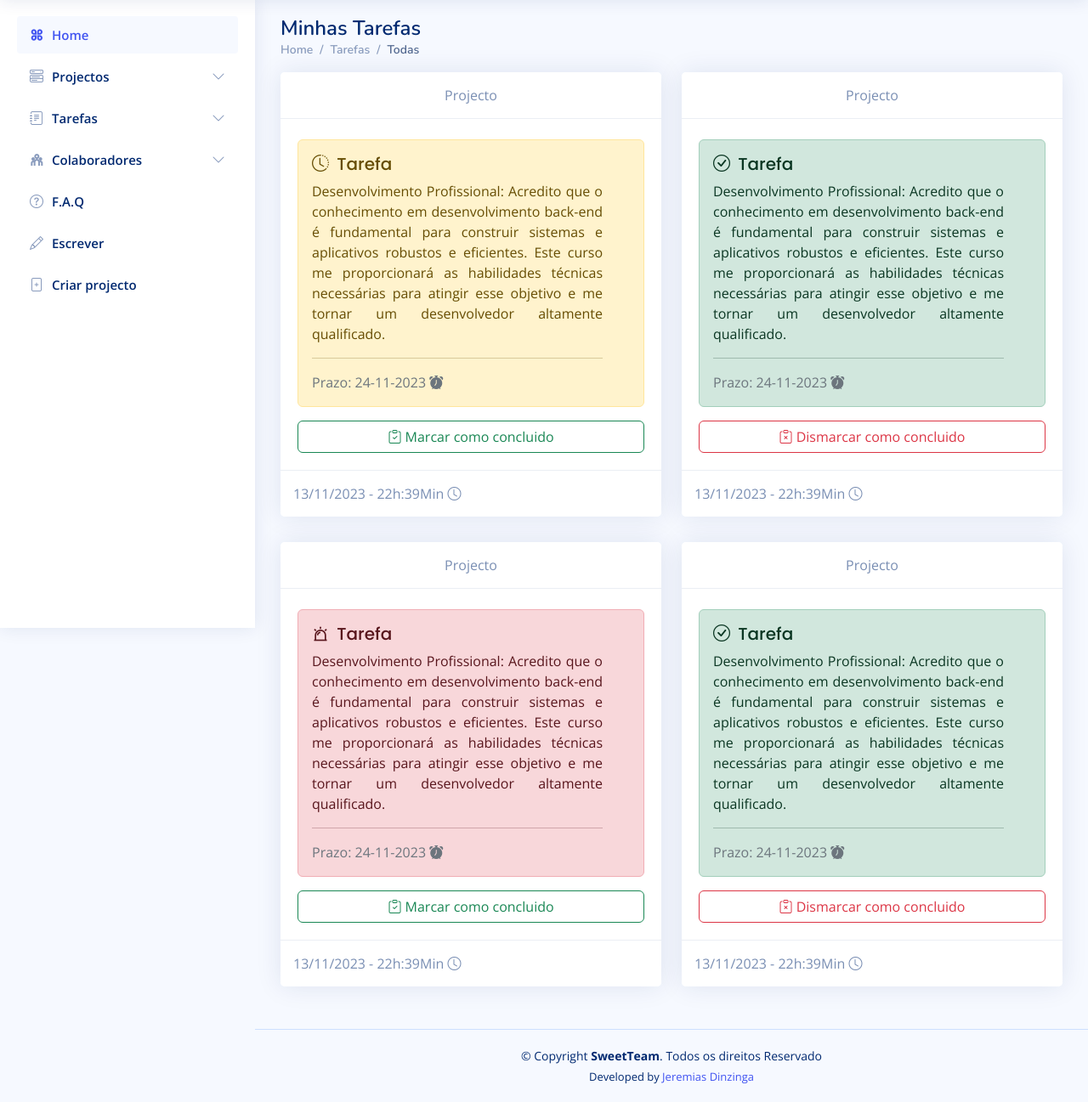
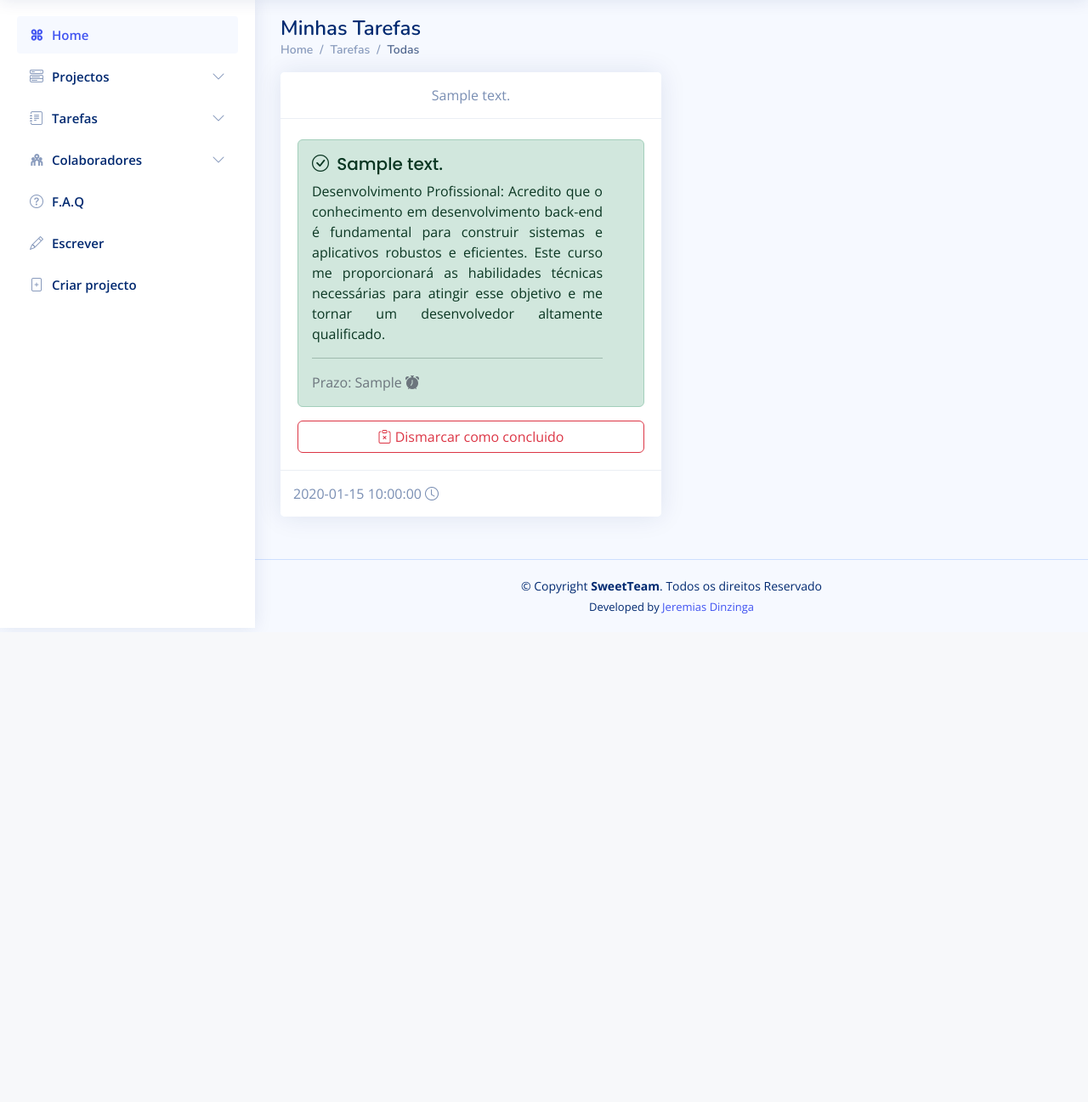
Before and after one commit to Jeremias16Dinzinga/SweetTeam, a PHP site: page /tasks.php?target=all in a window 1280 px wide. Shown: the part 61-1358 px from the top of the page at 85% size. After the commit the page ends 801 px from the top, so only its background shows below. Run offline with PHP 8.4, Linux system fonts and the light colour scheme; the visitor is signed in with stand-in values (Sample User, id 1); tables that the repository leaves empty or names only in its code hold one stand-in row (values such as "Sample post"); some libraries are stand-ins or nearby versions.

Commit message:
list_my_task_function_is done

```diff
--- a/View/header.php
+++ b/View/header.php
@@ -307,22 +307,22 @@
         </a>
         <ul id="forms-nav" class="nav-content collapse " data-bs-parent="#sidebar-nav">
           <li class="nav-item">
-            <a href="tasks.php">
+            <a href="tasks.php?target=all">
               <i class="bi bi-clipboard"></i><span>Todos</span>
             </a>
           </li>
           <li class="nav-item">
-            <a href="tasks.php">
+            <a href="tasks.php?target=pending">
               <i class="ri-history-line"></i><span>Pendente</span>
             </a>
           </li>
           <li>
-            <a href="tasks.php">
+            <a href="tasks.php?target=overtime">
               <i class="ri-alarm-warning-line"></i><span>Atrazado</span>
             </a>
           </li>
           <li>
-            <a href="tasks.php">
+            <a href="tasks.php?target=achived">
               <i class="ri-checkbox-circle-line"></i><span>Concluido</span>
             </a>
           </li>
--- a/View/projects.php
+++ b/View/projects.php
@@ -26,8 +26,6 @@
       return $projects = $crud->selectBD("project", "*", "where id_project = '{$x["id_project"]}' and status = 'Cancelado'");
     }
   }
-  ?>
-
   ?>
 
   <main id="main" class="main">
--- a/View/tasks.php
+++ b/View/tasks.php
@@ -12,6 +12,20 @@
   <!--Calling the header of my Templente-->
   <?php
   require_once 'header.php';
+
+  $crud = new Crud();
+
+  //Choosing target to show tasks
+  if ($_GET['target'] == "all") {
+    $my_tasks = $crud->selectByFieldBD("task", "*", "where id_collaborator = '{$_SESSION['id_user']}'");
+  } elseif ($_GET['target'] == "pending") {
+    $my_tasks = $crud->selectByFieldBD("task", "*", "where id_collaborator = '{$_SESSION['id_user']}' and status = 'Pendente'");
+  } elseif ($_GET['target'] == "achived") {
+    $my_tasks = $crud->selectByFieldBD("task", "*", "where id_collaborator = '{$_SESSION['id_user']}' and status = 'Concluido'");
+  } else {
+    $my_tasks = $crud->selectByFieldBD("task", "*", "where id_collaborator = '{$_SESSION['id_user']}' and status = 'Atrazado'");
+  }
+
   ?>
 
   <main id="main" class="main">
@@ -29,97 +43,75 @@
 
     <section class="section">
       <div class="row">
+        <?php
+
+        if ($my_tasks != null) {
+          foreach ($my_tasks as $item) {
+
+            if ($item == null || $item == "")
+              break;
+
+            $project = $crud->selectBD("project", "*", "where id_project = '{$item['id_project']}'");
+
+            if ($item['status'] == "Atrazado") {
+              $cardColor = "alert alert-danger alert-dismissible fade show";
+              $taskIcon = "ri-alarm-warning-line me-1";
+              $buttonIcon = "bi bi-clipboard-check";
+              $buttonColor = "btn btn-outline-success";
+              $buttonText = "Marcar como concluido";
+
+            } elseif ($item['status'] == "Concluido") {
+              $cardColor = "alert alert-success alert-dismissible fade show";
+              $taskIcon = "bi bi-check-circle me-1";
+              $buttonIcon = "bi bi-clipboard-x";
+              $buttonColor = "btn btn-outline-danger";
+              $buttonText = "Dismarcar como concluido";
+
+            } else {
+              $cardColor = "alert alert-warning alert-dismissible fade show";
+              $taskIcon = "bi bi-clock-history me-1";
+              $buttonIcon = "bi bi-clipboard-check";
+              $buttonColor = "btn btn-outline-success";
+              $buttonText = "Marcar como concluido";
+
+            }
+            ?>
             <div class="col-lg-6">
               <div class="card">
-          <div class="card-header text-center">Projecto</div>
+                <div class="card-header text-center">
+                  <?php echo $project['description']; ?>
+                </div>
                 <div class="card-body">
                   <!-- Start of project content -->
-              <br/>
-              <div class="alert alert-warning alert-dismissible fade show" role="alert">
-                  <h4 class="alert-heading"><i class="bi bi-clock-history me-1"></i> Tarefa</h4>
-                  <p style="text-align:justify">Desenvolvimento Profissional: Acredito que o conhecimento em desenvolvimento back-end é fundamental para construir sistemas e aplicativos robustos e eficientes. Este curso me proporcionará as habilidades técnicas necessárias para atingir esse objetivo e me tornar um desenvolvedor altamente qualificado.</p>
+                  <br />
+                  <div class="<?php echo $cardColor; ?>" role="alert">
+                    <h4 class="alert-heading"><i class="<?php echo $taskIcon; ?>"></i>
+                      <?php echo $item['description']; ?>
+                    </h4>
+                    <p style="text-align:justify">Desenvolvimento Profissional: Acredito que o conhecimento em
+                      desenvolvimento back-end é fundamental para construir sistemas e aplicativos robustos e eficientes.
+                      Este curso me proporcionará as habilidades técnicas necessárias para atingir esse objetivo e me tornar
+                      um desenvolvedor altamente qualificado.</p>
                     <hr>
-                  <p class="mb-0"><span class="text-secondary"> Prazo: 24-11-2023 </span><i class="bi bi-alarm-fill text-secondary"></i></p>
+                    <p class="mb-0"><span class="text-secondary"> Prazo:
+                        <?php echo $item['deadline']; ?>
+                      </span><i class="bi bi-alarm-fill text-secondary"></i></p>
                   </div>
                   <div class="d-grid gap-2 mt-3">
-                  <button type="button" class="btn btn-outline-success"><i class="bi bi-clipboard-check "></i><span> Marcar como concluido</span></button>
+                    <button type="button" class="<?php echo $buttonColor; ?>"><i class="<?php echo $buttonIcon; ?>"></i><span>
+                    <?php echo $buttonText; ?></span></button>
                   </div>
                   <!-- End of project content -->
                 </div>
                 <div class="card-footer">
-              13/11/2023 - 22h:39Min <i class="bi bi-clock "></i>
+                  <?php echo $item['create_date']; ?> <i class="bi bi-clock "></i>
                 </div>
               </div>
             </div>
-
-      <div class="col-lg-6">
-        <div class="card">
-          <div class="card-header text-center">Projecto</div>
-            <div class="card-body">
-              <!-- Start of project content -->
-              <br/>
-              <div class="alert alert-success alert-dismissible fade show" role="alert">
-                  <h4 class="alert-heading"><i class="bi bi-check-circle me-1"></i> Tarefa</h4>
-                  <p style="text-align:justify">Desenvolvimento Profissional: Acredito que o conhecimento em desenvolvimento back-end é fundamental para construir sistemas e aplicativos robustos e eficientes. Este curso me proporcionará as habilidades técnicas necessárias para atingir esse objetivo e me tornar um desenvolvedor altamente qualificado.</p>
-                  <hr>
-                  <p class="mb-0"><span class="text-secondary"> Prazo: 24-11-2023 </span><i class="bi bi-alarm-fill text-secondary"></i></p>
-              </div>
-              <div class="d-grid gap-2 mt-3">
-                  <button type="button" class="btn btn-outline-danger"><i class="bi bi-clipboard-x "></i><span> Dismarcar como concluido</span></button>
-              </div>
-              <!-- End of project content -->
-          </div>
-          <div class="card-footer">
-              13/11/2023 - 22h:39Min <i class="bi bi-clock "></i>
-          </div>
-       </div>
-      </div>
-
-      <div class="col-lg-6">
-        <div class="card">
-          <div class="card-header text-center">Projecto</div>
-            <div class="card-body">
-              <!-- Start of project content -->
-              <br/>
-              <div class="alert alert-danger alert-dismissible fade show" role="alert">
-                  <h4 class="alert-heading"><i class="ri-alarm-warning-line me-1"></i> Tarefa</h4>
-                  <p style="text-align:justify">Desenvolvimento Profissional: Acredito que o conhecimento em desenvolvimento back-end é fundamental para construir sistemas e aplicativos robustos e eficientes. Este curso me proporcionará as habilidades técnicas necessárias para atingir esse objetivo e me tornar um desenvolvedor altamente qualificado.</p>
-                  <hr>
-                  <p class="mb-0"><span class="text-secondary"> Prazo: 24-11-2023 </span><i class="bi bi-alarm-fill text-secondary"></i></p>
-              </div>
-              <div class="d-grid gap-2 mt-3">
-                  <button type="button" class="btn btn-outline-success"><i class="bi bi-clipboard-check "></i><span> Marcar como concluido</span></button>
-              </div>
-              <!-- End of project content -->
-          </div>
-          <div class="card-footer">
-              13/11/2023 - 22h:39Min <i class="bi bi-clock "></i>
-          </div>
-       </div>
-      </div>
-
-      <div class="col-lg-6">
-        <div class="card">
-          <div class="card-header text-center">Projecto</div>
-            <div class="card-body">
-              <!-- Start of project content -->
-              <br/>
-              <div class="alert alert-success alert-dismissible fade show" role="alert">
-                  <h4 class="alert-heading"><i class="bi bi-check-circle me-1"></i> Tarefa</h4>
-                  <p style="text-align:justify">Desenvolvimento Profissional: Acredito que o conhecimento em desenvolvimento back-end é fundamental para construir sistemas e aplicativos robustos e eficientes. Este curso me proporcionará as habilidades técnicas necessárias para atingir esse objetivo e me tornar um desenvolvedor altamente qualificado.</p>
-                  <hr>
-                  <p class="mb-0"><span class="text-secondary"> Prazo: 24-11-2023 </span><i class="bi bi-alarm-fill text-secondary"></i></p>
-              </div>
-              <div class="d-grid gap-2 mt-3">
-              <button type="button" class="btn btn-outline-danger"><i class="bi bi-clipboard-x "></i><span> Dismarcar como concluido</span></button>
-              </div>
-              <!-- End of project content -->
-          </div>
-          <div class="card-footer">
-              13/11/2023 - 22h:39Min <i class="bi bi-clock "></i>
-          </div>
-       </div>
-      </div>
+            <?php
+          }
+        }
+        ?>
 
       </div>
     </section>
```
Lines whose indentation alone changed are shown as unchanged.
